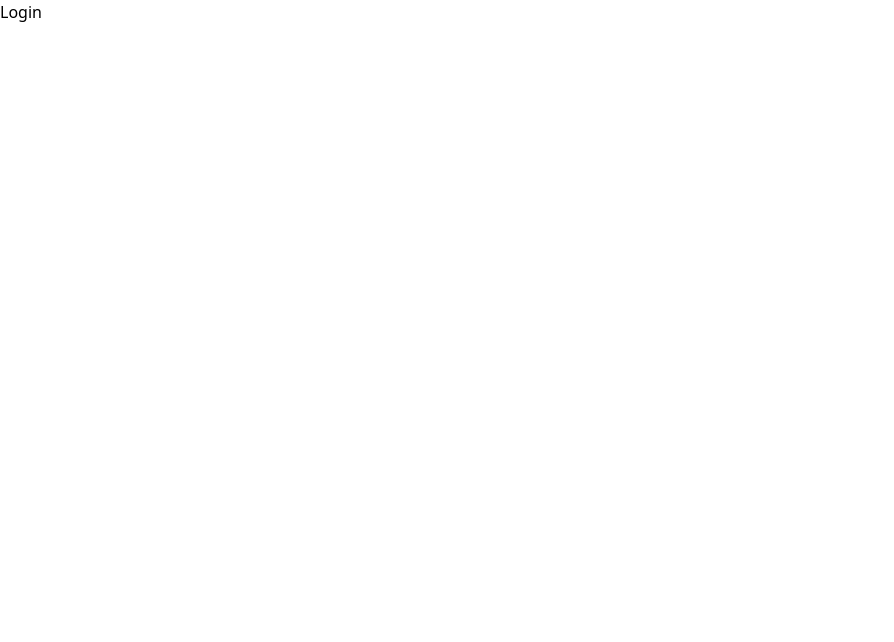
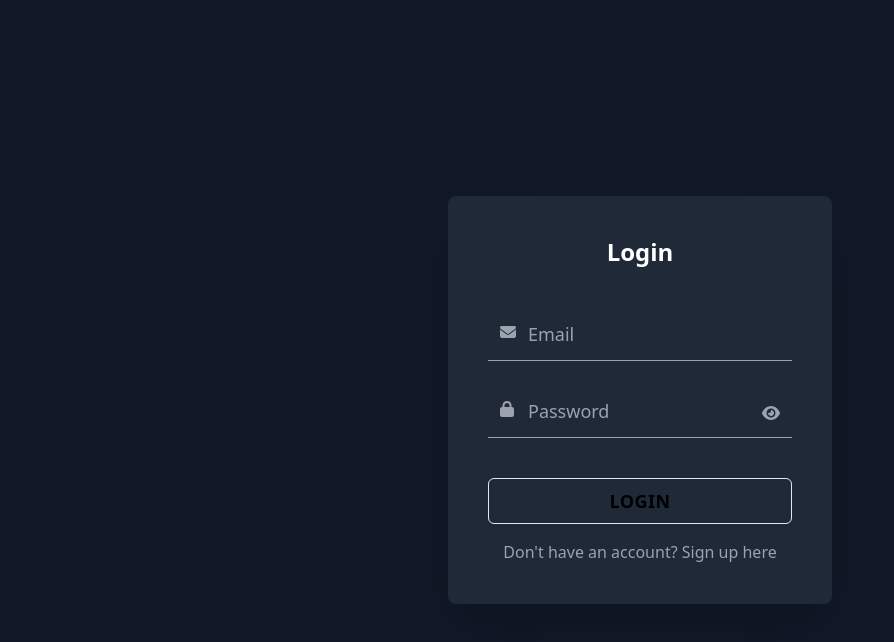
Before and after one commit to kuruvapavani/EmployWise-Assignment, a React (Create React App) app: page /login in a window 1280 px wide. Shown: the top 642 px of the page, without its empty margins (0-894 px from the left). Built offline with nearby package versions, Linux system fonts and the light colour scheme.

Commit message:
complete login component

```diff
--- a/src/components/login/Login.jsx
+++ b/src/components/login/Login.jsx
@@ -1,9 +1,82 @@
-import React from 'react'
+import React, { useState } from "react";
+import { FontAwesomeIcon } from "@fortawesome/react-fontawesome";
+import {
+  faEnvelope,
+  faLock,
+  faEye,
+  faEyeSlash,
+} from "@fortawesome/free-solid-svg-icons";
 
 const Login = () => {
+  const [showPassword, setShowPassword] = useState(false);
+
   return (
-    <div>Login</div>
-  )
-}
+    <div className="flex justify-center items-center h-screen bg-gray-900">
+      <div className="w-96 p-10 bg-gray-800 shadow-2xl rounded-lg">
+        <h2 className="text-white text-center text-2xl font-semibold mb-10">
+          Login
+        </h2>
+        <form>
+          {/* Email Input */}
+          <div className="relative mb-6">
+            <FontAwesomeIcon
+              icon={faEnvelope}
+              className="absolute left-3 top-4 text-gray-400"
+            />
+            <input
+              type="email"
+              required
+              className="peer w-full pl-10 bg-transparent border-b border-gray-400 text-white outline-none px-2 py-3 text-lg transition-all focus:border-cyan-400 valid:border-cyan-400"
+              placeholder=" "
+            />
+            <label className="absolute left-10 top-3 text-gray-400 text-lg transition-all duration-300 peer-focus:top-[-10px] peer-focus:text-sm peer-focus:text-cyan-400 peer-valid:top-[-10px] peer-valid:text-sm peer-valid:text-cyan-400">
+              Email
+            </label>
+          </div>
 
-export default Login
+          {/* Password Input */}
+          <div className="relative mb-6">
+            <FontAwesomeIcon
+              icon={faLock}
+              className="absolute left-3 top-4 text-gray-400"
+            />
+            <input
+              type={showPassword ? "text" : "password"}
+              required
+              className="peer w-full pl-10 pr-10 bg-transparent border-b border-gray-400 text-white outline-none px-2 py-3 text-lg transition-all focus:border-cyan-400 valid:border-cyan-400"
+              placeholder=" "
+            />
+            <label className="absolute left-10 top-3 text-gray-400 text-lg transition-all duration-300 peer-focus:top-[-10px] peer-focus:text-sm peer-focus:text-cyan-400 peer-valid:top-[-10px] peer-valid:text-sm peer-valid:text-cyan-400">
+              Password
+            </label>
+            {/* Toggle Password Visibility */}
+            <button
+              type="button"
+              onClick={() => setShowPassword(!showPassword)}
+              className="absolute right-3 top-4 text-gray-400 hover:text-cyan-400 transition-all"
+            >
+              <FontAwesomeIcon icon={showPassword ? faEyeSlash : faEye} />
+            </button>
+          </div>
+
+          {/* Login Button */}
+          <div className="text-center mt-10">
+            <button className="relative px-6 py-2 w-full text-lg font-semibold uppercase tracking-wide border border-cyan-400 text-cyan-400 rounded-md transition-all duration-300 hover:bg-cyan-400 hover:text-gray-900 hover:shadow-lg">
+              Login
+            </button>
+          </div>
+
+          {/* Sign Up Link */}
+          <p className="text-gray-400 text-center mt-4">
+            Don't have an account?{" "}
+            <a href="/signup" className="text-cyan-400 hover:underline">
+              Sign up here
+            </a>
+          </p>
+        </form>
+      </div>
+    </div>
+  );
+};
+
+export default Login;
```
